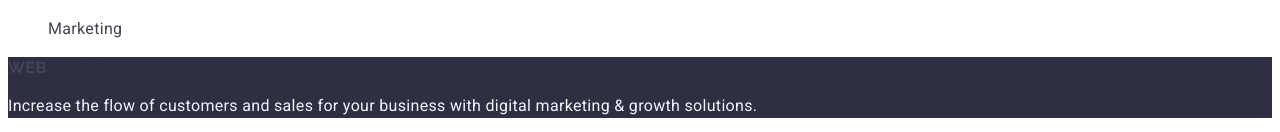
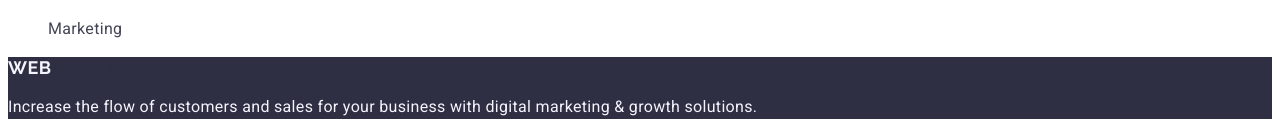
Before and after one commit to Dimasiqqqq/goit-markup-hw-02, a plain HTML site: page index.html in a window 1280 px wide. Shown: the part 4807-4939 px from the top of the page. Drawn offline with Linux system fonts and the light colour scheme.

Commit message:
little fix footer + header

```diff
--- a/css/styles.css
+++ b/css/styles.css
@@ -60,7 +60,7 @@ ul {
         color: var(--color-span);
     }
 
-.nav-link:focus{
+.nav-link:focus {
         color: var(--color-span);
     }
 
@@ -213,7 +213,7 @@ letter-spacing: 0.02em;
     background-color: var(--color-dark);
 }
 .logo-end {
-    color:var(--color-word-web)
+    color: var(--color-background-white);
     font-size: 18px;
     font-weight: 700;
     line-height: 1.17;
@@ -227,4 +227,5 @@ letter-spacing: 0.02em;
     font-weight: 400;
 line-height: 1.5;
 letter-spacing: 0.02em;
+
 }
```
